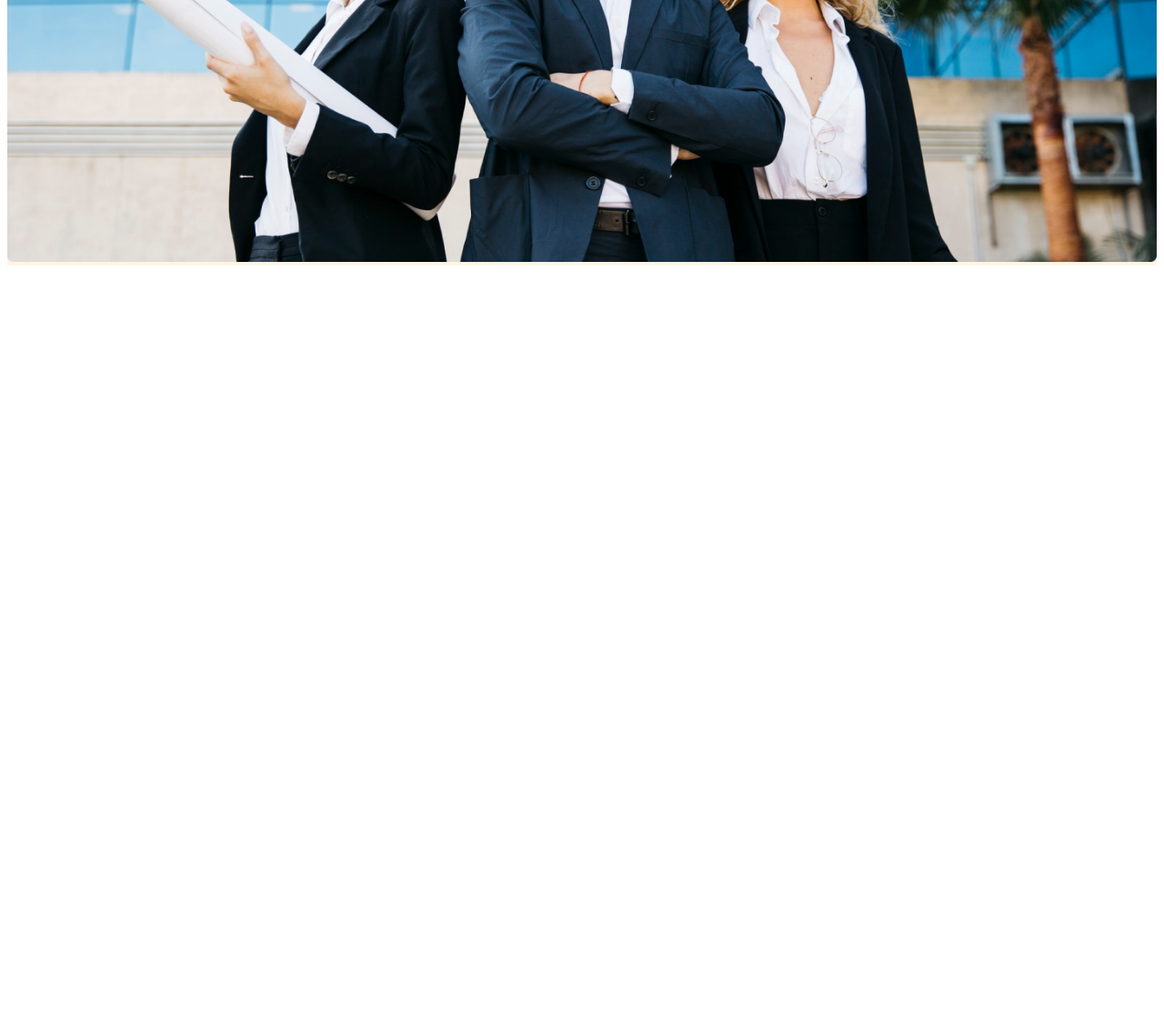
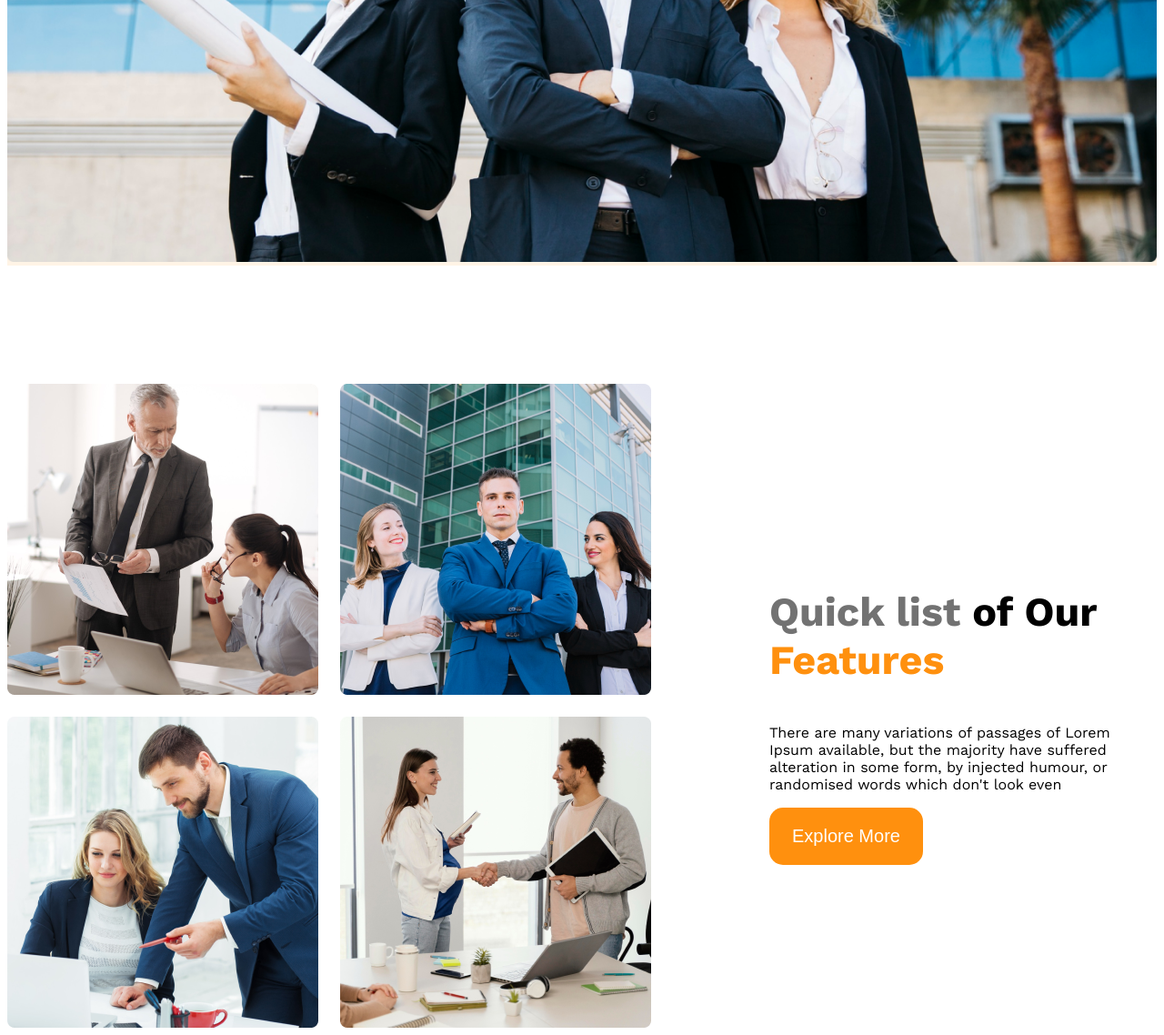
Before and after one commit to MohammedShakib/G3_architects_website, a plain HTML site: page index.html in a window 1280 px wide. Shown: the part 892-2030 px from the top of the page at 91% size. Before the commit the page ends 1192 px from the top, so only its background shows below. Drawn offline with nearby package versions, Linux system fonts and the light colour scheme.

Commit message:
img container

```diff
--- a/index.html
+++ b/index.html
@@ -31,7 +31,21 @@
         </div>
     </header>
     <main>
-
+        <section class="teams display-flex">
+            <div class="team-img-container">
+                <img src="img/team1.png" alt="two architect">
+                <img src="img/team2.png" alt="">
+                <img src="img/team3.png" alt="">
+                <img src="img/team4.png" alt="">
+            </div>
+            <div class="our-features">
+                <h3 class="feature-title"><span id="quick-list">Quick list</span> <span id="of-our">of Our</span> <span id="features">Features</span></h3>
+                <p class="feature-description">
+                    There are many variations of passages of Lorem Ipsum available, but the majority have suffered alteration in some form, by injected humour, or randomised words which don't look even
+                </p>
+                <button class="btn-primary">Explore More</button>
+            </div>
+        </section>
     </main>
     <footer>
 
--- a/styles/css.css
+++ b/styles/css.css
@@ -28,6 +28,13 @@
     border: none;
 
 
+}
+main{
+    max-width: 1440px;
+    margin: 0 auto;
+}
+main>section{
+    margin-top: 130px;
 }
 /* header styles */
 
@@ -68,7 +75,28 @@
 .banner-img{
     width: 100%;
 }
-
+/* teams */
+.teams{
+    align-items: center;
+}
+.team-img-container{
+    display: grid;
+    grid-template-columns: repeat(2,2fr);
+    gap: 24px;
+}
+.our-features{
+    margin-left: 130px;
+    max-width: 530px;
+}
+.feature-title{
+    font-size: 2.8rem;
+}
+#quick-list{
+    color: rgba(114, 114, 114, 1);
+}
+#features{
+    color: #FF900E;
+}
 /* reponsive media */
 @media screen and (max-width:576px) {
     .navbar, .nav-links{
```
